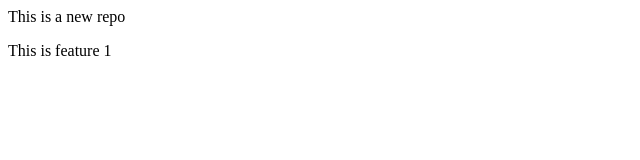
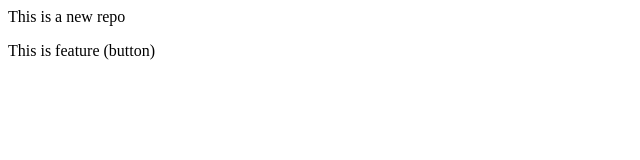
Before and after one commit to SivaK143/localrepo, a plain HTML site: page index.html in a window 1280 px wide. Shown: the full height of the page, 0-640 px from the left. Drawn offline with Linux system fonts and the light colour scheme.

```diff
--- a/index.html
+++ b/index.html
@@ -1,2 +1,2 @@
 <p>This is a new repo</p>
-<p>This is feature 1</p>
+<p>This is feature (button)</p>
```
